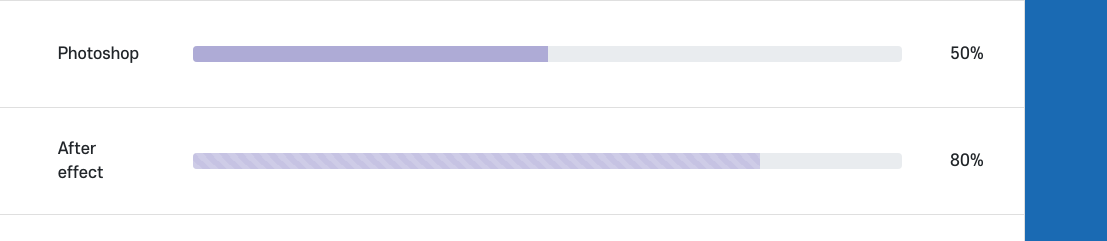
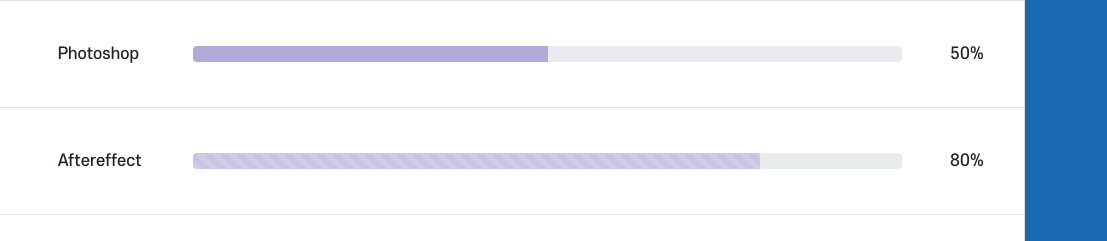
Before and after one commit to oogab/oogab.github.io, a plain HTML site: page index.html in a window 1280 px wide. Shown: the part 3849-4090 px from the top of the page, 173-1280 px from the left. Drawn offline with nearby package versions, Linux system fonts and the light colour scheme; files whose address does not match are found by name.

Commit message:
Update index.html

```diff
--- a/index.html
+++ b/index.html
@@ -463,7 +463,7 @@
             <li class="list-group-item">
               <div class="list-factor">
                 <img class="design-skill" src="./img/aftereffects.png" alt="에프터이팩트 로고">
-                <span class="ms-5" style="width: 100px;">After effect</span>
+                <span class="ms-5" style="width: 100px;">Aftereffect</span>
                 <div class="progress ms-5 w-75">
                   <div class="progress-bar progress-bar-striped progress-bar-animated" role="progressbar"
                     style="width: 80%; background-color: #C6C3E3;" aria-valuenow="50" aria-valuemin="0"
```
